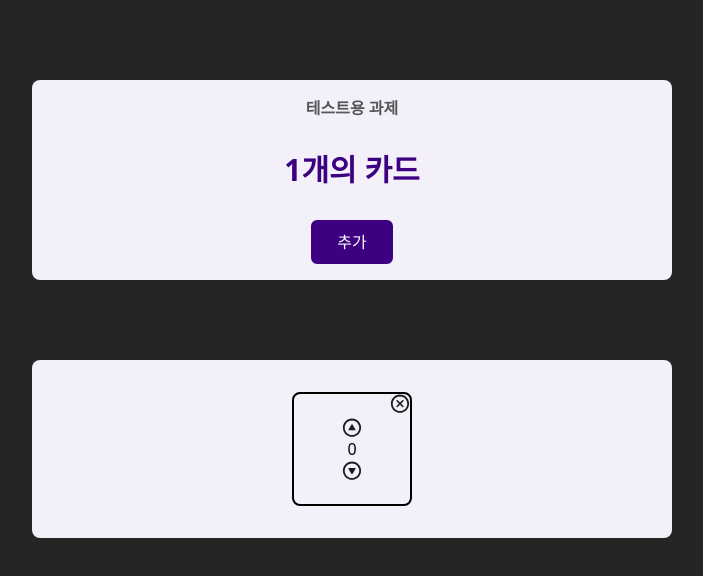
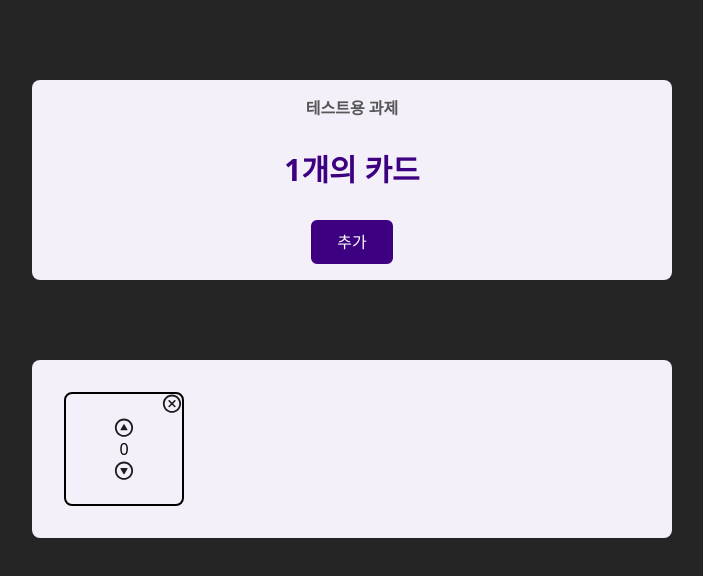
Before and after one commit to bin8727/svelte-count, a SvelteKit app: page / in a window 1280 px wide. Both pictures are taken after a click on the button "추가". Shown: the top 576 px of the page, without its empty margins (288-991 px from the left). Built offline with nearby package versions, Linux system fonts and the light colour scheme.

Commit message:
카드 생성 시 좌측부터 생성되게 변경, 로대쉬를 이용해서 함수 다시 반경

```diff
--- a/src/routes/+page.svelte
+++ b/src/routes/+page.svelte
@@ -23,29 +23,25 @@
 	};
 
 	const incrementCardValue = (id: number) => {
-  	cards = cards.map((card) => {
-    	if (card.id === id && card.value < maxValue) {
-    	  const incrementedCard = { ...card, value: card.value + 1 };
-    	  return incrementedCard;
-    	}
-
-    	return card;
-  	});
-
-  	cards = _.sortBy(cards, [(card) => card.value]);
+  	cards = _(cards)
+  	  .map((card) =>
+  	    card.id === id && card.value < maxValue
+  	      ? { ...card, value: card.value + 1 }
+  	      : card
+  	  )
+  	  .sortBy("value")
+  	  .value();
 	};
 
 	const decrementCardValue = (id: number) => {
-  	cards = cards.map((card) => {
-    	if (card.id === id && card.value > minValue) {
-    	  const decrementedCard = { ...card, value: card.value - 1 };
-    	  return decrementedCard;
-    	}
-
-    	return card;
-  	});
-
-  	cards = _.sortBy(cards, [(card) => card.value]);
+  	cards = _(cards)
+			.map((card) =>
+				card.id === id && card.value > minValue
+				? { ...card, value: card.value - 1}
+				: card
+			)
+			.sortBy('value')
+			.value();
 	};
 
 	$: count = cards.length;
@@ -74,7 +70,7 @@
 </div>
 
 {#if add}
-	<div class="flex flex-wrap justify-center items-center my-20 mx-auto w-[40rem] rounded-lg p-4 text-center bg-[#f4f0fa]">
+	<div class="flex flex-wrap justify-start items-center my-20 mx-auto w-[40rem] rounded-lg p-4 text-center bg-[#f4f0fa]">
 		{#each cards as card}
 			<Card
 				card={card}
```
